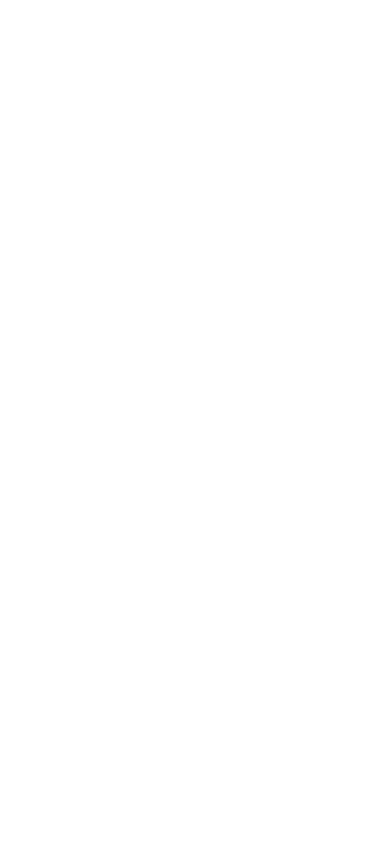
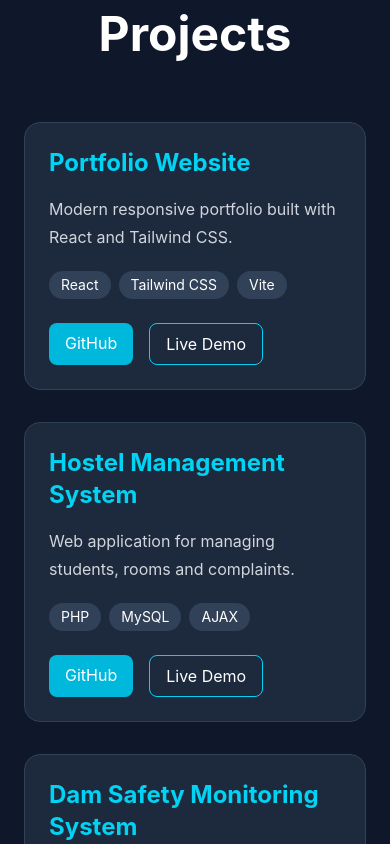
Before and after one commit to JeyakumarRenujan/devportfolio, a React (Vite) app: page / in a window 390 px wide. Shown: the part 3640-4484 px from the top of the page. Before the commit the page ends 3538 px from the top, so only its background shows below. Built offline with nearby package versions, Linux system fonts and the light colour scheme.

Commit message:
feat: implement responsive projects section

```diff
--- a/src/App.jsx
+++ b/src/App.jsx
@@ -2,6 +2,7 @@
 import Hero from "./components/Hero/Hero";
 import About from "./components/About/About";
 import Skills from "./components/Skills/Skills";
+import Projects from "./components/Projects/Projects";
 
 function App() {
   return (
@@ -10,6 +11,7 @@
       <Hero />
       <About />
       <Skills />
+      <Projects />
     </div>
   );
 }
--- a/src/components/Projects/Projects.jsx
+++ b/src/components/Projects/Projects.jsx
@@ -1,5 +1,85 @@
+import { motion } from "framer-motion";
+import projectsData from "../../data/projectsData";
+
 function Projects() {
-    return <div>Projects</div>;
+  return (
+    <section
+      id="projects"
+      className="bg-slate-900 py-28 px-6 text-white"
+    >
+      <div className="max-w-7xl mx-auto">
+
+        <motion.h2
+          initial={{ opacity: 0, y: 40 }}
+          whileInView={{ opacity: 1, y: 0 }}
+          transition={{ duration: 0.7 }}
+          className="text-5xl font-bold text-center mb-16"
+        >
+          Projects
+        </motion.h2>
+
+        <div className="grid md:grid-cols-2 lg:grid-cols-3 gap-8">
+
+          {projectsData.map((project) => (
+
+            <motion.div
+              key={project.id}
+              initial={{ opacity: 0, y: 40 }}
+              whileInView={{ opacity: 1, y: 0 }}
+              transition={{ duration: 0.5 }}
+              className="bg-slate-800 rounded-2xl p-6 border border-slate-700 hover:scale-105 transition duration-300"
+            >
+
+              <h3 className="text-2xl font-bold text-cyan-400 mb-4">
+                {project.title}
+              </h3>
+
+              <p className="text-gray-300 leading-7 mb-5">
+                {project.description}
+              </p>
+
+              <div className="flex flex-wrap gap-2 mb-6">
+
+                {project.technologies.map((tech) => (
+
+                  <span
+                    key={tech}
+                    className="bg-slate-700 px-3 py-1 rounded-full text-sm"
+                  >
+                    {tech}
+                  </span>
+
+                ))}
+
+              </div>
+
+              <div className="flex gap-4">
+
+                <a
+                  href={project.github}
+                  className="px-4 py-2 bg-cyan-500 rounded-lg hover:bg-cyan-400 transition"
+                >
+                  GitHub
+                </a>
+
+                <a
+                  href={project.live}
+                  className="px-4 py-2 border border-cyan-400 rounded-lg hover:bg-cyan-500/20 transition"
+                >
+                  Live Demo
+                </a>
+
+              </div>
+
+            </motion.div>
+
+          ))}
+
+        </div>
+
+      </div>
+    </section>
+  );
 }
 
 export default Projects;
--- /dev/null
+++ b/src/data/projectsData.js
@@ -0,0 +1,33 @@
+const projectsData = [
+  {
+    id: 1,
+    title: "Portfolio Website",
+    description:
+      "Modern responsive portfolio built with React and Tailwind CSS.",
+    technologies: ["React", "Tailwind CSS", "Vite"],
+    github: "#",
+    live: "#",
+  },
+
+  {
+    id: 2,
+    title: "Hostel Management System",
+    description:
+      "Web application for managing students, rooms and complaints.",
+    technologies: ["PHP", "MySQL", "AJAX"],
+    github: "#",
+    live: "#",
+  },
+
+  {
+    id: 3,
+    title: "Dam Safety Monitoring System",
+    description:
+      "IoT-based intelligent monitoring system for dam safety.",
+    technologies: ["ESP32", "IoT", "Firebase"],
+    github: "#",
+    live: "#",
+  },
+];
+
+export default projectsData;
```
